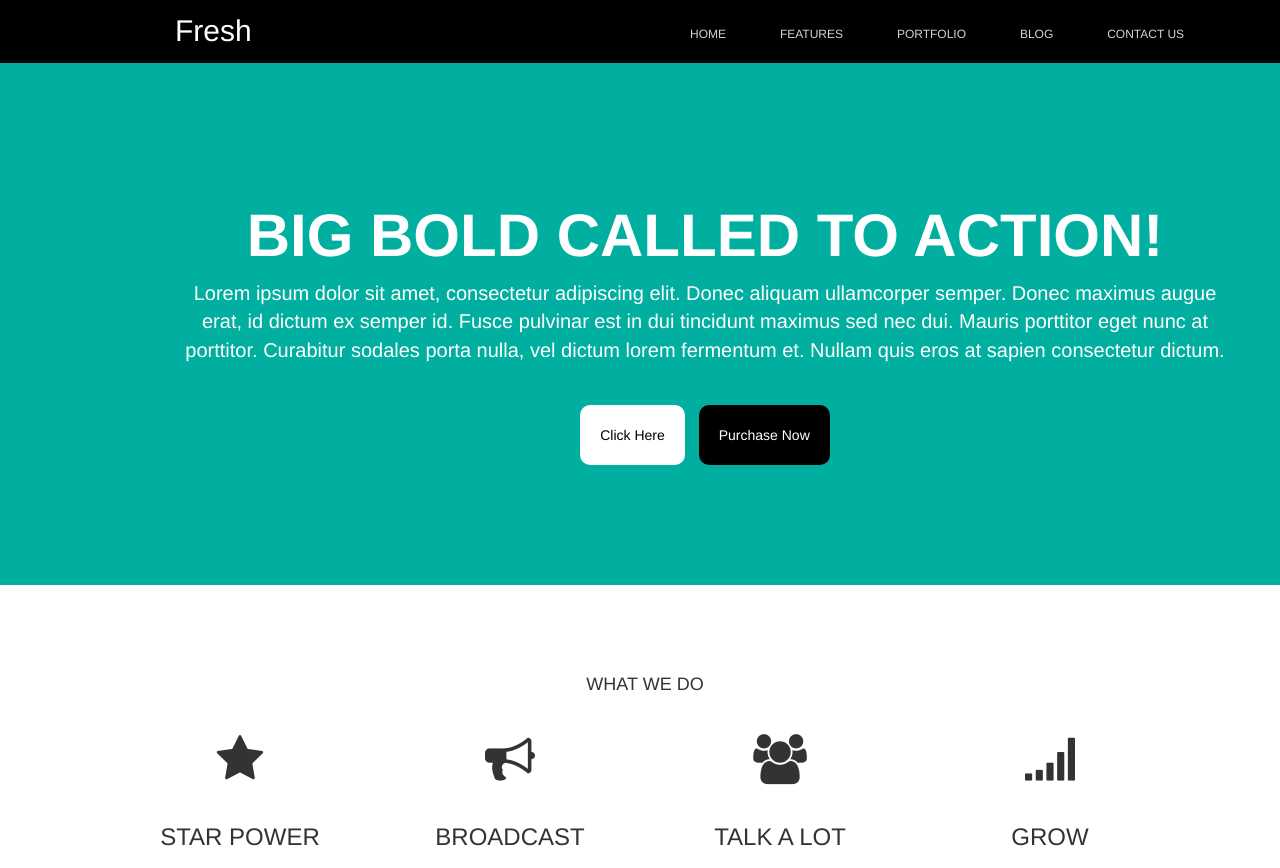
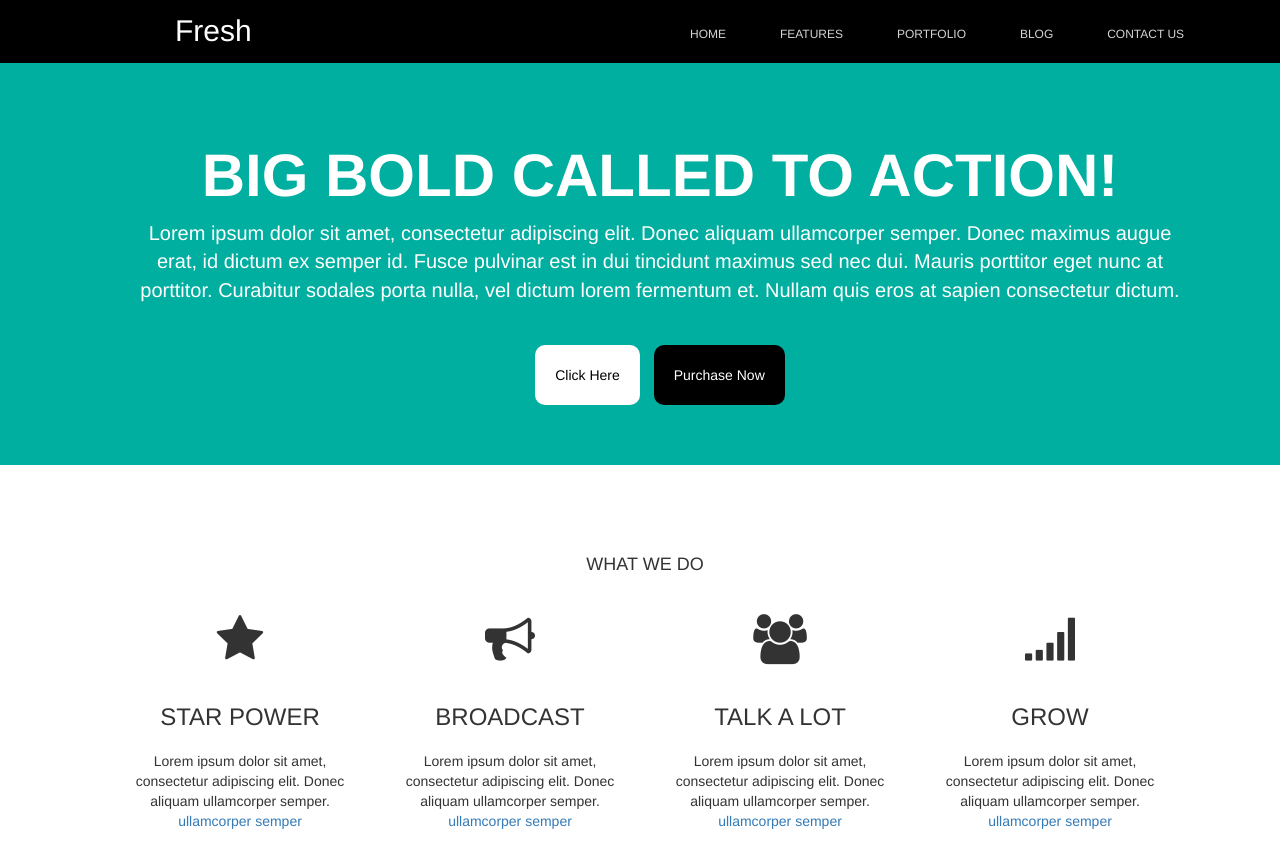
Before and after one commit to DevonDeBord/tiy-homework-gridlayout, a plain HTML site: page index.html in a window 1280 px wide. Shown: the top 868 px of the page. Drawn offline with nearby package versions, Linux system fonts and the light colour scheme.

Commit message:
updated code

```diff
--- a/css/styles.css
+++ b/css/styles.css
@@ -27,7 +27,7 @@
   text-align: center;
   color: white;
   background-color: #00AFA0;
-  padding: 60px;
+  /*padding: 60px;*/
 }
 
 .action h1 {
--- a/index.html
+++ b/index.html
@@ -50,22 +50,22 @@
         <div class="col-md-3">
           <i class="fa fa-star" aria-hidden="true"></i>
           <h3>Star power</h3>
-          <p>Lorem ipsum dolor sit amet, consectetur adipiscing elit. Donec aliquam ullamcorper semper.</p>
+          <p>Lorem ipsum dolor sit amet, consectetur adipiscing elit. Donec aliquam ullamcorper semper.<br><a href="#">ullamcorper semper</a></p>
         </div>
         <div class="col-md-3">
           <i class="fa fa-bullhorn" aria-hidden="true"></i>
           <h3>Broadcast</h3>
-          <p>Lorem ipsum dolor sit amet, consectetur adipiscing elit. Donec aliquam ullamcorper semper.</p>
+          <p>Lorem ipsum dolor sit amet, consectetur adipiscing elit. Donec aliquam ullamcorper semper.<br><a href="#">ullamcorper semper</a></p>
         </div>
         <div class="col-md-3">
           <i class="fa fa-users" aria-hidden="true"></i>
           <h3>Talk a lot</h3>
-          <p>Lorem ipsum dolor sit amet, consectetur adipiscing elit. Donec aliquam ullamcorper semper.</p>
+          <p>Lorem ipsum dolor sit amet, consectetur adipiscing elit. Donec aliquam ullamcorper semper.<br><a href="#">ullamcorper semper</a></p>
         </div>
         <div class="col-md-3">
           <i class="fa fa-signal" aria-hidden="true"></i>
           <h3>Grow</h3>
-          <p>Lorem ipsum dolor sit amet, consectetur adipiscing elit. Donec aliquam ullamcorper semper.</p>
+          <p>Lorem ipsum dolor sit amet, consectetur adipiscing elit. Donec aliquam ullamcorper semper.<br><a href="#">ullamcorper semper</a></p>
         </div>
         <div class="row">
           <h4>Latest projects</h4>
```
